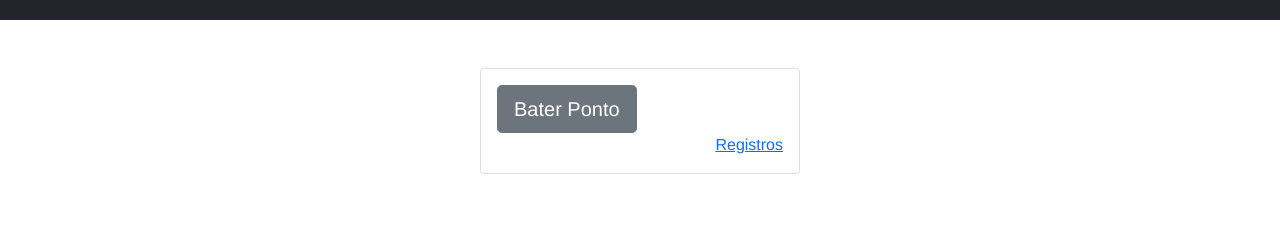
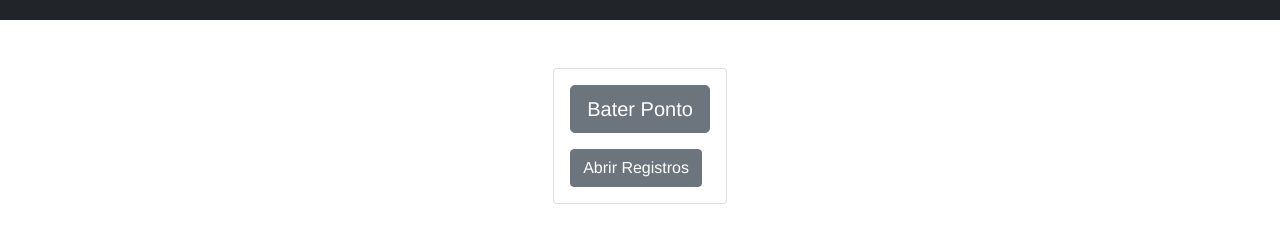
Before and after one commit to ccaron01/projeto_bate_ponto, a Vue app: page /account in a window 1280 px wide. Shown: the part 196-436 px from the top of the page. Built offline with nearby package versions, Linux system fonts and the light colour scheme; what vue-sweetalert2 would draw is missing.

Commit message:
tela de registros

```diff
--- a/src/components/BaterPontoUsuario.vue
+++ b/src/components/BaterPontoUsuario.vue
@@ -1,15 +1,21 @@
 <template>
 <div class="d-flex justify-content-center mt-5">
-    <b-card class="w-25 d-flex">
-        <b-button size="lg" @click="setHorario()">Bater Ponto</b-button>
-        <router-link :to="{name:'registros'}" class="d-flex justify-content-end">Registros</router-link>
+    <b-card class="d-flex">
+        <b-button size="lg" class="d-flex" @click="setHorario()">Bater Ponto</b-button>
+        <b-button size="md" class="d-flex flex-row-reverse mt-3" v-b-modal.registros>Abrir Registros</b-button>
     </b-card>
+
+    <b-modal title="Registros" id="registros" size="lg"><RegistrosUsuario/></b-modal>
 </div>
 </template>
 
 <script>
+import RegistrosUsuario from '@/components/Registros.vue'
 export default {
     name: "BatePonto",
+    components: {
+        RegistrosUsuario
+    },
 
     methods: {
         setHorario() {
--- a/src/components/Registros.vue
+++ b/src/components/Registros.vue
@@ -1,14 +1,23 @@
 <template>
-  <div>
-      </div>
+    <div>
+        <ul id="listagem">
+            <li v-for="item in horarios" :key="item">
+                {{item}}
+            </li>
+        </ul>
+    </div>
 </template>
 
 <script>
 export default {
-    name: "RegistrosUsuario"
+    name: "RegistrosUsuario",
+    data(){
+        return {
+            horarios: []
+        }
+    },
+    mounted(){
+            this.horarios = this.$store.getters.getHorario;
+    }
 }
 </script>
-
-<style>
-
-</style>
--- a/src/router/index.js
+++ b/src/router/index.js
@@ -28,12 +28,6 @@ const routes = [{
         component: () =>
             import ( /* webpackChunkName: "about" */ '@/views/AccountView.vue')
     },
-    {
-        path: '/registros',
-        name: 'registros',
-        component: () =>
-            import ( /* webpackChunkName: "about" */ '@/views/RegistroView.vue')
-    }
 ]
 
 const router = new VueRouter({
--- a/src/views/RegistroView.vue
+++ /dev/null
@@ -1,19 +0,0 @@
-<template>
-    <div>
-        <RegistrosUsuario/>
-    </div>
-</template>
-
-<script>
-import RegistrosUsuario from "@/components/Registros.vue"
-
-export default {
-    components: {
-        RegistrosUsuario,
-    }
-}
-</script>
-
-<style>
-
-</style>
```
